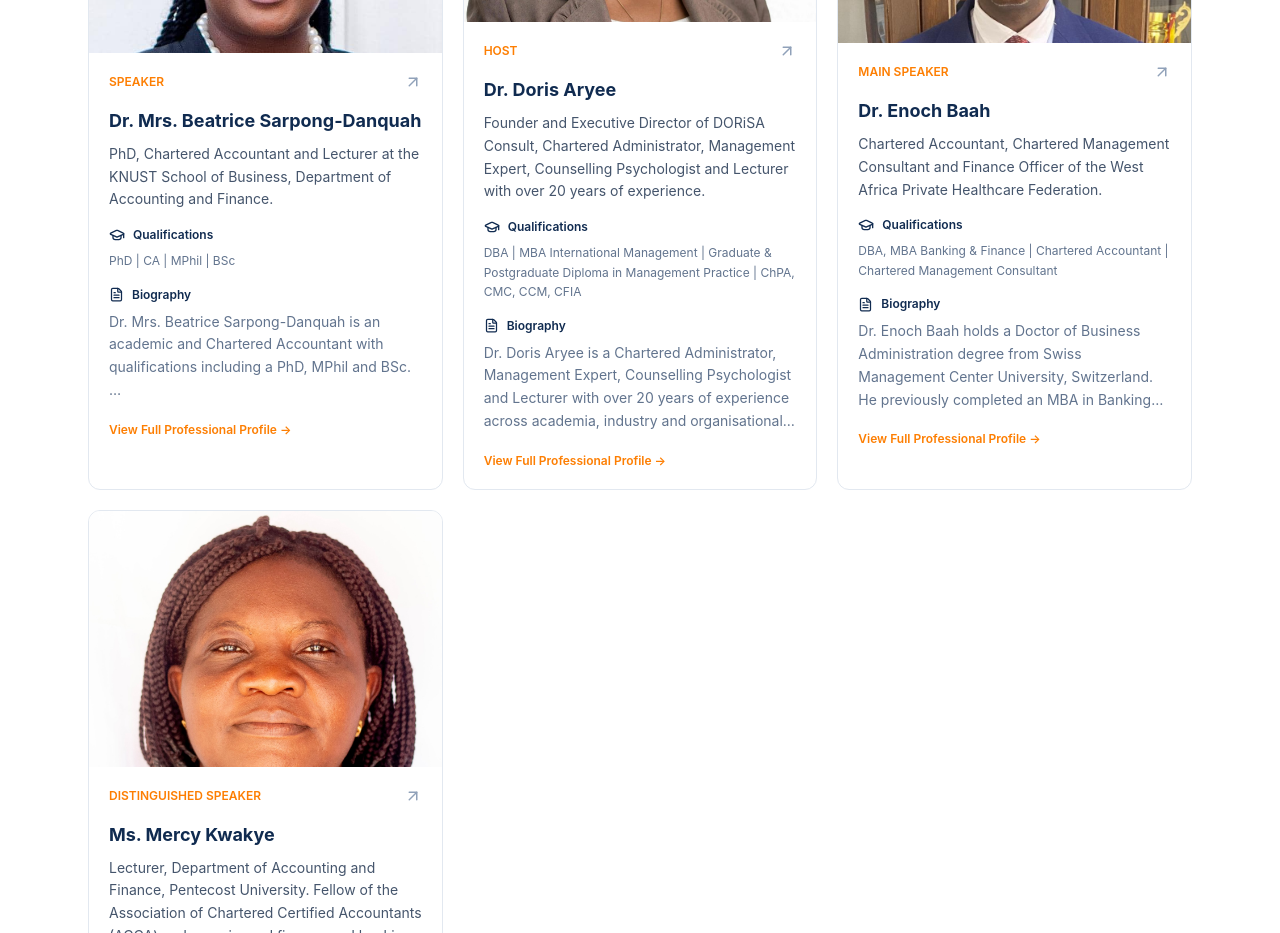
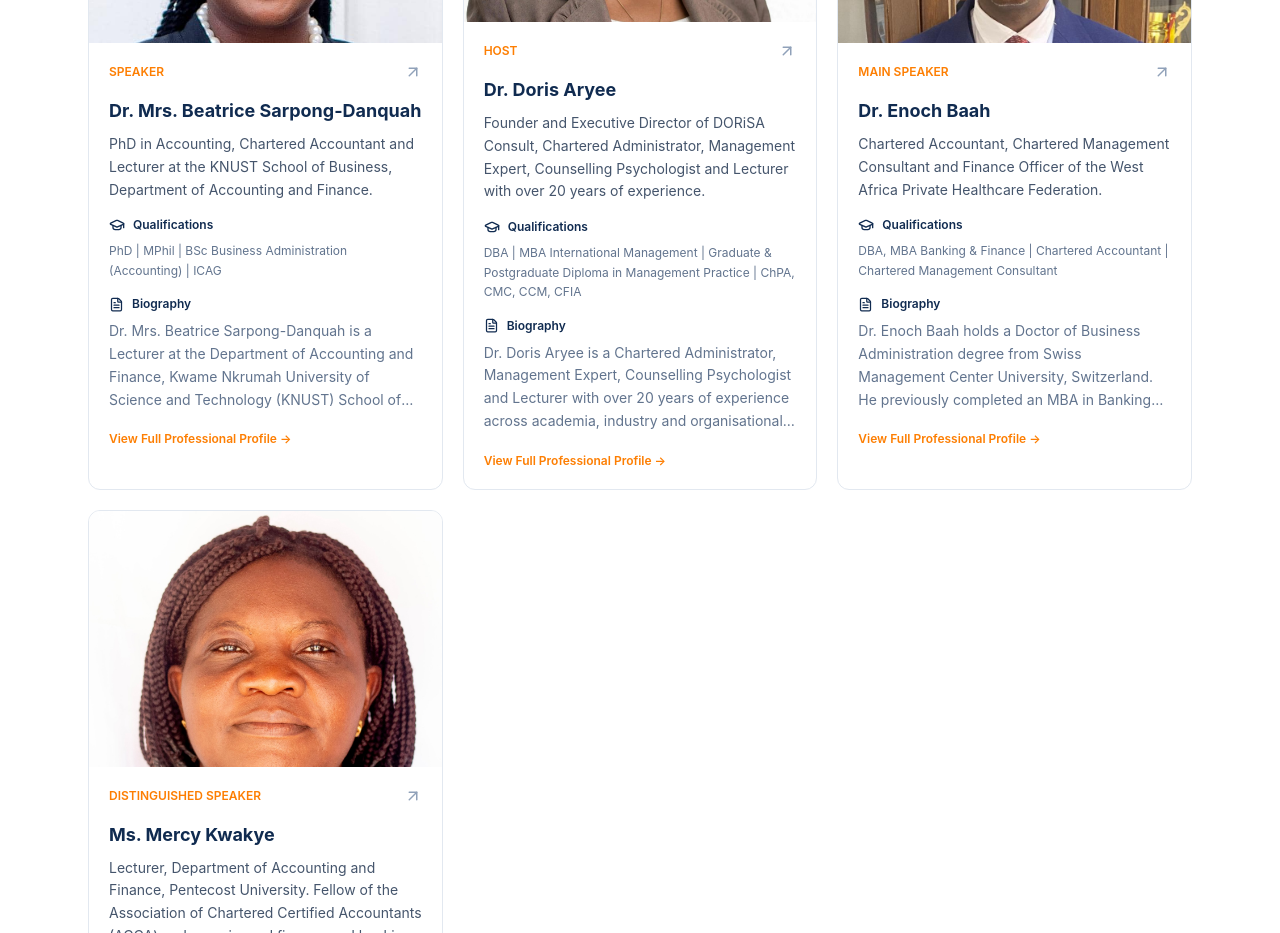
Before and after one commit to bp1601225-wq/DORiSA-Consult-Sample, a React (Vite) app: page /speakers in a window 1280 px wide. Shown: the part 880-1813 px from the top of the page. Built offline with nearby package versions, Linux system fonts and the light colour scheme.

Commit message:
Update of Dr Beatrice Danquah

```diff
--- a/src/Pages/SpeakersAndProfiles/SpeakersEditionData.ts
+++ b/src/Pages/SpeakersAndProfiles/SpeakersEditionData.ts
@@ -17,22 +17,23 @@ export const editions = [
   role: "Speaker",
 
   description:
-    "PhD, Chartered Accountant and Lecturer at the KNUST School of Business, Department of Accounting and Finance.",
+    "PhD in Accounting, Chartered Accountant and Lecturer at the KNUST School of Business, Department of Accounting and Finance.",
 
   qualifications:
-    "PhD | CA | MPhil | BSc",
+    "PhD | MPhil | BSc Business Administration (Accounting) | ICAG",
 
-  bio: `Dr. Mrs. Beatrice Sarpong-Danquah is an academic and Chartered Accountant with qualifications including a PhD, MPhil and BSc.
+  bio: `Dr. Mrs. Beatrice Sarpong-Danquah is a Lecturer at the Department of Accounting and Finance, Kwame Nkrumah University of Science and Technology (KNUST) School of Business, Kumasi, Ghana. She is an accomplished academic and accounting professional with expertise in accounting, corporate governance, financial management and business education.
 
-She is a Lecturer at the Kwame Nkrumah University of Science and Technology (KNUST), School of Business, Department of Accounting and Finance.
+She holds a PhD in Accounting, an MPhil in Accounting, and a Bachelor of Science (BSc.) in Business Administration (Accounting), all from the Kwame Nkrumah University of Science and Technology (KNUST), Kumasi, Ghana. She is also a member of the Institute of Chartered Accountants, Ghana (ICAG), reflecting her commitment to professional excellence and the advancement of the accounting profession.
 
-Her academic and professional background brings knowledge and experience in accounting, finance and business education.
+Beyond her academic responsibilities, she previously served as the Chairperson of the Audit Committee of the Juaben Municipal Assembly, where she contributed to promoting financial accountability, transparency and sound governance in public administration.
 
-Through her work in academia and professional practice, she contributes to the development of knowledge and the training of future business and finance professionals.`,
+Her research interests span corporate governance, capital structure, microfinance institutions, financial literacy and accounting education. Through her academic and professional engagements, she contributes to the advancement of knowledge and the promotion of sound financial and governance practices.`,
 
   image: Beatrice,
   cv: "",
 },
+
 
 
   {
```
